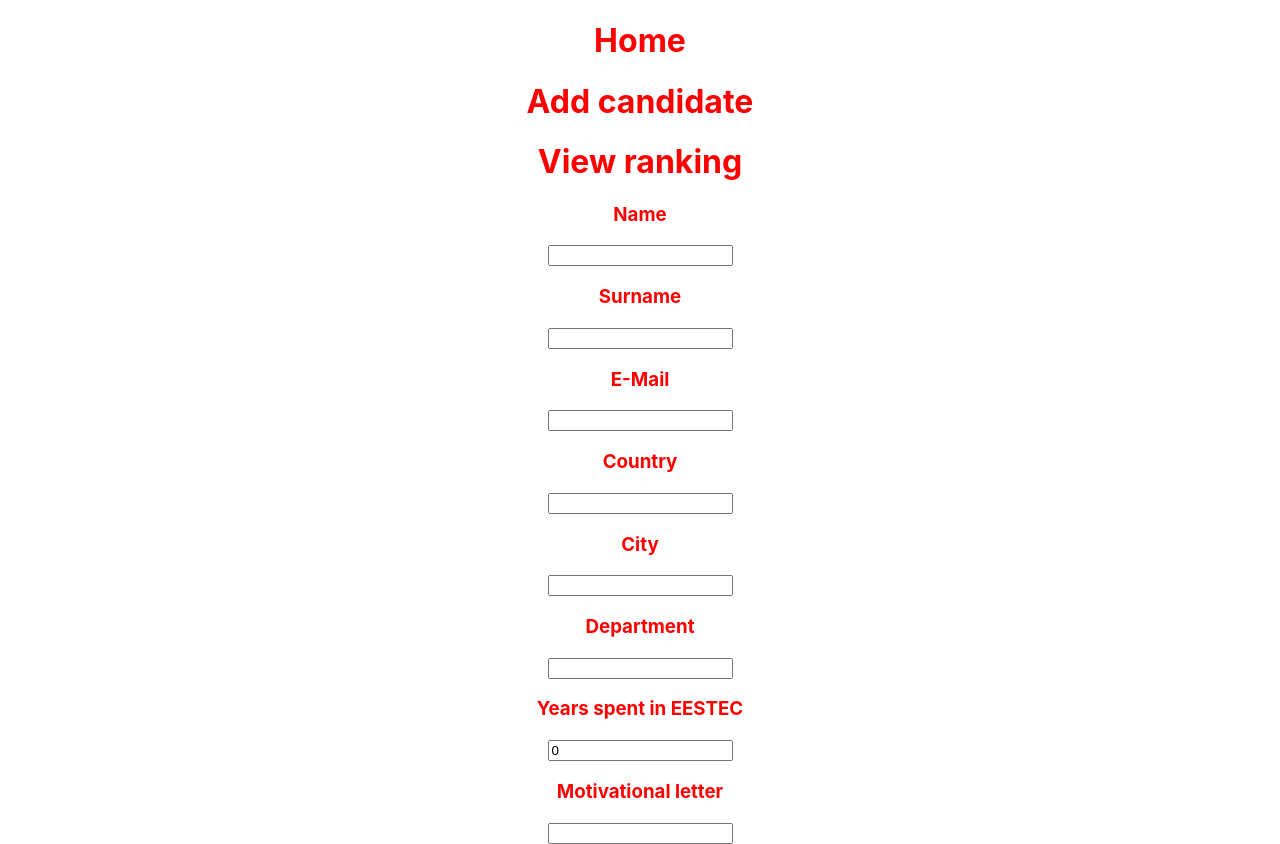
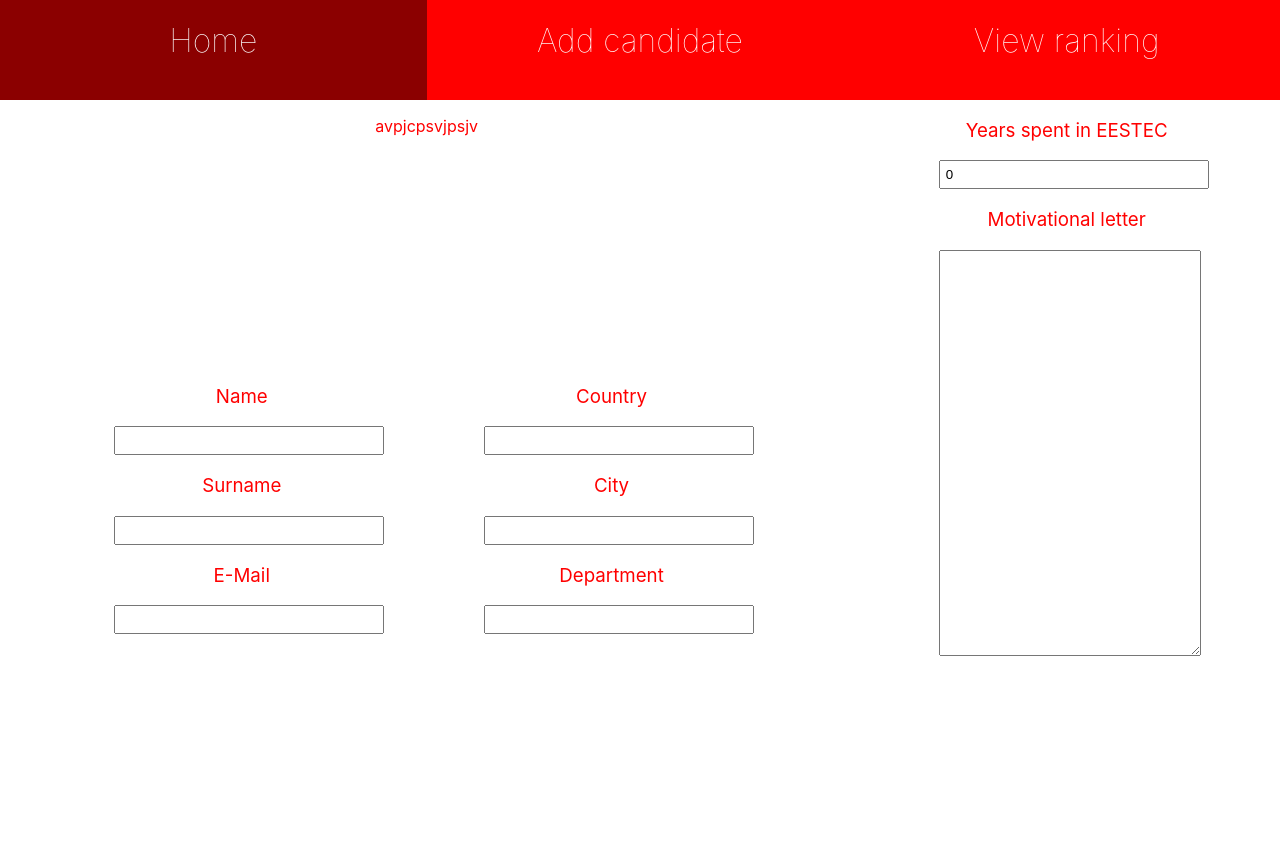
Before and after one commit to Kitsupitsu/recruitment-app-monorepo, a React (Create React App) app in the folder frontend/: page /add_candidate in a window 1280 px wide. After the commit the page ends 800 px from the top, so only its background shows below. Built offline with nearby package versions, Linux system fonts and the light colour scheme.

Commit message:
worked on frontend

```diff
--- a/frontend/package.json
+++ b/frontend/package.json
@@ -6,6 +6,7 @@
     "@emotion/react": "^11.7.1",
     "@emotion/styled": "^11.6.0",
     "@mui/material": "^5.2.4",
+    "@mui/styles": "^5.2.3",
     "@testing-library/jest-dom": "^5.16.1",
     "@testing-library/react": "^12.1.2",
     "@testing-library/user-event": "^13.5.0",
--- a/frontend/src/App.js
+++ b/frontend/src/App.js
@@ -3,6 +3,7 @@ import './App.css';
 import NavBar from './components/NavBar';
 import { BrowserRouter, Route, Routes } from 'react-router-dom';
 import AddCandidate from './components/AddCandidate';
+import Home from './components/Home';
 
 
 function App() {
@@ -11,7 +12,7 @@ function App() {
       <BrowserRouter>
         <NavBar/>
         <Routes>
-          <Route exact path='/' element={<div></div>}/>
+          <Route exact path='/' element={<Home/>}/>
           <Route exact path='/ranking' element={<div></div>}/>
           <Route exact path='/add_candidate' element={<AddCandidate/>}/>
         </Routes>
--- a/frontend/src/components/AddCandidate.js
+++ b/frontend/src/components/AddCandidate.js
@@ -1,3 +1,5 @@
+import { makeStyles } from '@mui/styles'
+
 const axios = require('axios')
 const { useState, useEffect } = require('react')
 
@@ -50,27 +52,99 @@ function AddCandidate() {
 
     })
 
+    const useStyles = makeStyles({
+        mainDiv: {
+            width: '100%',
+            justifyContent: 'space-evenly'
+        },
 
+        divs: {
+            width: '30%'
+        },
+
+        left: {
+            width: 'calc(100%/3*2)',
+            justifyContent: 'space-evenly',
+        },
+
+        right: {
+            width: 'calc(100%/3)',
+            display: 'inline-flex',
+            justifyContent: 'space-evenly',
+        },
+
+        letterDiv: {
+            width: '60%'
+        },
+
+        text: {
+            height: 250
+        },
+
+        fields: {
+            display: 'inline-flex',
+            width: '100%',
+            justifyContent: 'space-evenly'
+        },
+
+        form: {
+            display: 'inline-flex',
+            justifyContent: 'space-evenly',
+            width: '100%',
+        },
+
+        letterField: {
+            height: 400,
+            width: '100%',
+            verticalAlign: 'top'
+        },
+
+        textField: {
+            width: '100%',
+            padding: 5
+        },
+
+        fieldLabel: {
+            fontWeight: 'normal'
+        }
+    })
+
+    const classes = useStyles()
 
     return(
-        <div>
-            <form onSubmit={() => handleSubmit()}>
-                <h3>Name</h3>
-                <input id='name' type='text' value={name} onChange={(e) => updateField(e)}/>
-                <h3>Surname</h3>
-                <input id='surname' type='text' value={surname} onChange={(e) => updateField(e)}/>
-                <h3>E-Mail</h3>
-                <input id='eMail' type='text' value={eMail} onChange={(e) => updateField(e)}/>
-                <h3>Country</h3>
-                <input id='country' type='text' value={country} onChange={(e) => updateField(e)}/>
-                <h3>City</h3>
-                <input id='city' type='text' value={city} onChange={(e) => updateField(e)}/>
-                <h3>Department</h3>
-                <input id='department' type='text' value={department} onChange={(e) => updateField(e)}/>
-                <h3>Years spent in EESTEC</h3>
-                <input id='years' type='text' value={years} onChange={(e) => updateField(e)}/>
-                <h3>Motivational letter</h3>
-                <input id='letter' type='text' value={letter} onChange={(e) => updateField(e)}/>
+        <div className={classes.mainDiv}>
+            <form className={classes.form} onSubmit={() => handleSubmit()}>
+                <div className={classes.left}>
+                    <div className={classes.text}>
+                        <p>avpjcpsvjpsjv</p>
+                    </div>
+                    <div className={classes.fields}>
+                        <div className={classes.divs}>
+                            <h3 className={classes.fieldLabel}>Name</h3>
+                            <input className={classes.textField} id='name' type='text' value={name} onChange={(e) => updateField(e)}/>
+                            <h3 className={classes.fieldLabel}>Surname</h3>
+                            <input className={classes.textField} id='surname' type='text' value={surname} onChange={(e) => updateField(e)}/>
+                            <h3 className={classes.fieldLabel}>E-Mail</h3>
+                            <input className={classes.textField} id='eMail' type='text' value={eMail} onChange={(e) => updateField(e)}/>
+                        </div>
+                        <div className={classes.divs}>
+                            <h3 className={classes.fieldLabel}>Country</h3>
+                            <input className={classes.textField} id='country' type='text' value={country} onChange={(e) => updateField(e)}/>
+                            <h3 className={classes.fieldLabel}>City</h3>
+                            <input className={classes.textField} id='city' type='text' value={city} onChange={(e) => updateField(e)}/>
+                            <h3 className={classes.fieldLabel}>Department</h3>
+                            <input className={classes.textField} id='department' type='text' value={department} onChange={(e) => updateField(e)}/>
+                        </div>
+                    </div>
+                </div>
+                <div className={classes.right}>
+                    <div className={classes.letterDiv}>
+                        <h3 className={classes.fieldLabel}>Years spent in EESTEC</h3>
+                        <input className={classes.textField} id='years' type='number' min='0' value={years} onChange={(e) => updateField(e)}/>
+                        <h3 className={classes.fieldLabel}>Motivational letter</h3>
+                        <textarea className={classes.letterField} id='letter' type='text' value={letter} onChange={(e) => updateField(e)}/>
+                    </div>
+                </div>
             </form>
         </div>
     )
--- /dev/null
+++ b/frontend/src/components/Home.js
@@ -0,0 +1,12 @@
+function Home(){
+    return(
+        <div>
+            <img src='https://upload.wikimedia.org/wikipedia/commons/d/d2/EESTEC_Logo.png'/>
+            <h1>
+                Official Recruiting App
+            </h1>
+        </div>
+    )
+}
+
+export default Home
--- a/frontend/src/components/NavBar.js
+++ b/frontend/src/components/NavBar.js
@@ -1,25 +1,28 @@
-//import { makeStyles } from '@mui/styles';
+import { makeStyles } from '@mui/styles';
 import reactDom from 'react-dom';
 import Section from './Section';
 
 
-// const useStyles = makeStyles({
-//     navBar: {
-//         background: 'red',
-//         height: 100,
-//         width: '100%'
-//     },
-// })
+const useStyles = makeStyles({
+    navBar: {
+        background: 'red',
+        height: 100,
+        align: 'center',
+        width: '100%',
+        display: 'inline-flex',
+        justifyContent: 'space-evenly',
+    },
+})
 
 function NavBar() {
-    //const classes = useStyles()
+    const classes = useStyles()
 
 
     return(
-        <div>
+        <div className={classes.navBar}>
             <Section href='/' name='Home'/>
-            <Section href='ranking' name='Add candidate'/>
-            <Section href = 'add_candidate' name='View ranking'/>
+            <Section href='add_candidate' name='Add candidate'/>
+            <Section href = 'ranking' name='View ranking'/>
         </div>
     )
 }
--- a/frontend/src/components/Section.js
+++ b/frontend/src/components/Section.js
@@ -1,8 +1,29 @@
+import { makeStyles } from '@mui/styles';
+
+const useStyles = makeStyles({
+    text: {
+        color: 'white',
+        fontWeight: 'lighter',
+    },
+
+    div: {
+        width: 'calc(100%/3)',
+        "&:hover": {
+            background: 'darkred',
+        }
+    }
+
+})
+
 function Section(props) {
+    const classes = useStyles()
+
     return(
-        <h1 onClick={() => changeRoute(props.href)}>
-            {props.name}
-        </h1>
+        <div className={classes.div}  onClick={() => changeRoute(props.href)}>
+            <h1 className={classes.text}>
+                {props.name}
+            </h1>
+        </div>
     )
 }
 
```
Also changed, not shown: 1 other file (tests, documents, lock files or other folders).
